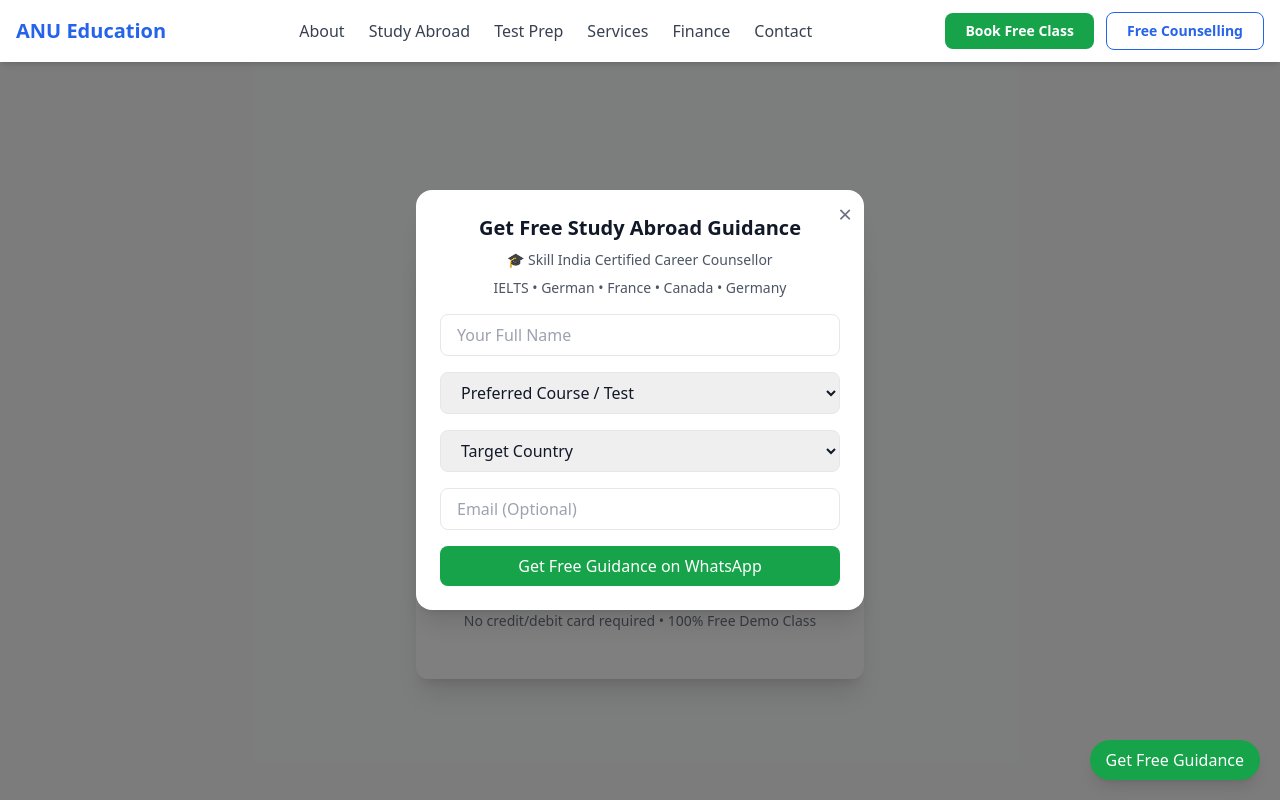
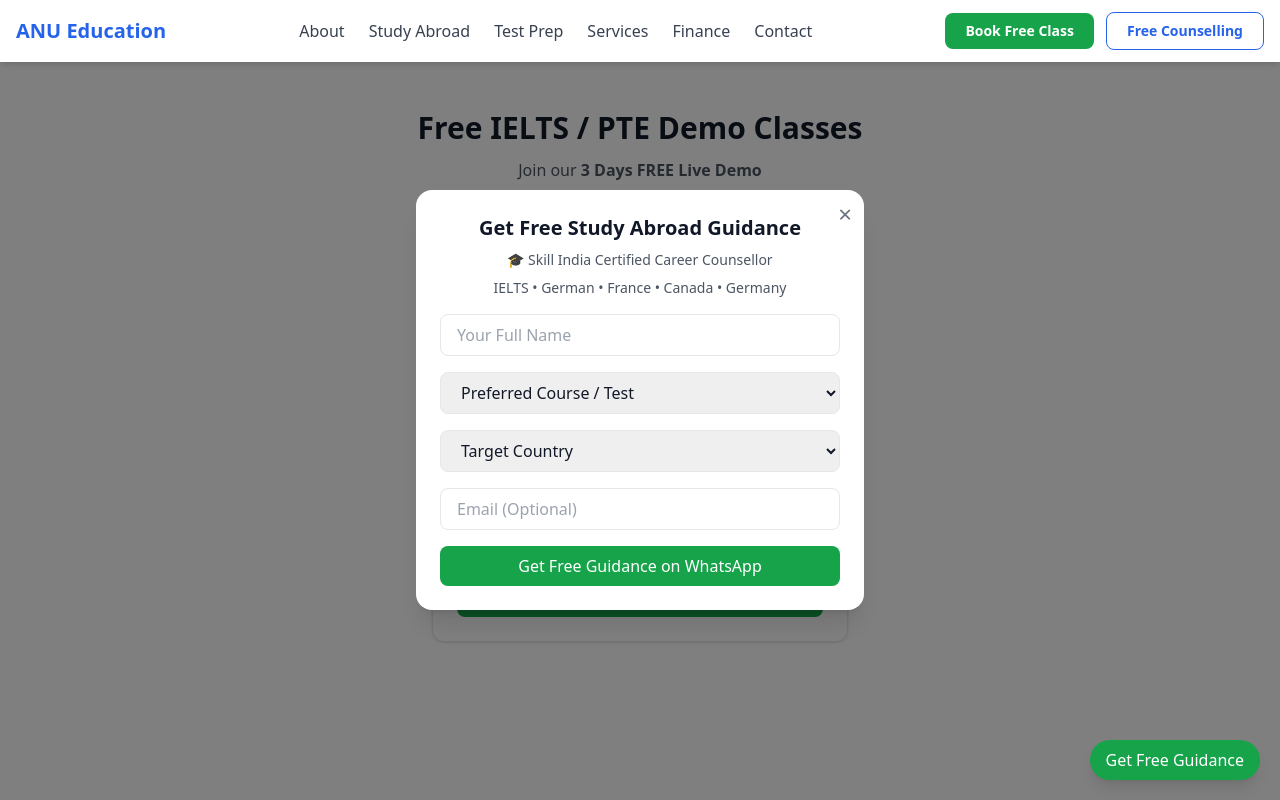
Before and after one commit to shailendra9897/anu-education, a Next.js app: page /free-demo in a window 1280 px wide. Shown: the top 800 px of the page. Built offline with nearby package versions, Linux system fonts and the light colour scheme.

Commit message:
Clean free demo landing page

```diff
--- a/app/free-demo/page.tsx
+++ b/app/free-demo/page.tsx
@@ -1,93 +1,158 @@
-"use client";
+'use client'
 
-import { useState } from "react";
+import { useState, useEffect } from "react";
 
 export default function FreeDemoPage() {
+  const [step, setStep] = useState(1);
   const [name, setName] = useState("");
   const [phone, setPhone] = useState("");
   const [course, setCourse] = useState("IELTS");
-  const [status, setStatus] = useState("");
+  const [success, setSuccess] = useState(false);
+  const [loading, setLoading] = useState(false);
+  const [seconds, setSeconds] = useState(7200);
 
-  const handleSubmit = async () => {
+  useEffect(() => {
+    const timer = setInterval(() => {
+      setSeconds(prev => (prev > 0 ? prev - 1 : 0));
+    }, 1000);
 
-    if (!name || !phone) {
-      setStatus("Please fill all fields");
-      return;
+    return () => clearInterval(timer);
+  }, []);
+
+  const hours = Math.floor(seconds / 3600);
+  const minutes = Math.floor((seconds % 3600) / 60);
+  const secs = seconds % 60;
+
+  const progress = (step / 3) * 100;
+
+  async function submitForm() {
+    setLoading(true);
+    try {
+      await fetch("/api/demo-lead", {
+        method: "POST",
+        headers: { "Content-Type": "application/json" },
+        body: JSON.stringify({ name, phone, course }),
+      });
+      setSuccess(true);
+    } catch (e) {
+      console.log(e);
+    }
+    setLoading(false);
   }
 
-    setStatus("Submitting...");
+  return (
+    <main className="bg-white min-h-screen text-gray-900">
+      {/* HERO */}
+      <section className="text-center py-12 px-4">
+        <h1 className="text-3xl font-bold mb-3">Free IELTS / PTE Demo Classes</h1>
+        <p className="text-gray-600 mb-3">
+          Join our <strong>3 Days FREE Live Demo</strong>
+        </p>
+        <p className="text-green-600 font-semibold">🔥 Limited seats this week</p>
+      </section>
 
-    const res = await fetch("/api/demo-lead", {
-      method: "POST",
-      headers: {
-        "Content-Type": "application/json",
-      },
-      body: JSON.stringify({ name, phone, course }),
-    });
+      {/* COUNTDOWN */}
+      <section className="text-center mb-10">
+        <p className="font-semibold text-lg">Next Demo Starts In</p>
+        <p className="text-3xl font-bold text-green-600">
+          {hours}:{minutes.toString().padStart(2, "0")}:{secs.toString().padStart(2, "0")}
+        </p>
+      </section>
 
-    if (res.ok) {
-      setStatus("✅ Registration successful");
-      setName("");
-      setPhone("");
-    } else {
-      setStatus("❌ Error submitting form");
-    }
-  };
+      {/* FORM */}
+      <section className="max-w-md mx-auto px-4 pb-16">
+        <div className="border rounded-xl shadow p-6">
+          <h2 className="text-xl font-semibold text-center mb-4">Reserve Your Free Demo</h2>
 
-  return (
-    <main className="min-h-screen bg-gray-50 flex items-center justify-center">
+          {/* PROGRESS */}
+          <div className="w-full bg-gray-200 h-2 rounded mb-6">
+            <div
+              className="bg-green-600 h-2 rounded"
+              style={{ width: progress + "%" }}
+            />
+          </div>
 
-      <div className="bg-white shadow-xl rounded-xl p-8 max-w-md w-full">
+          {/* SUCCESS SCREEN */}
+          {success ? (
+            <div className="text-center">
+              <h3 className="text-lg font-semibold mb-2">🎉 Demo Seat Reserved</h3>
+              <p className="text-gray-600 mb-4">Check WhatsApp for demo details</p>
+              <a
+                href="https://wa.me/919428186817"
+                className="block bg-green-600 text-white py-3 rounded-lg"
+              >
+                Open WhatsApp
+              </a>
+            </div>
+          ) : (
+            <>
+              {/* STEP 1 */}
+              {step === 1 && (
+                <div>
+                  <label className="text-sm font-medium">Your Name</label>
+                  <input
+                    className="w-full border rounded-lg p-3 mt-2 mb-4"
+                    placeholder="Enter your name"
+                    value={name}
+                    onChange={(e) => setName(e.target.value)}
+                  />
+                  <button
+                    onClick={() => setStep(2)}
+                    className="w-full bg-green-600 text-white py-3 rounded-lg"
+                  >
+                    Continue
+                  </button>
+                </div>
+              )}
 
-        <h1 className="text-2xl font-bold mb-3 text-center">
-          Free IELTS / PTE Demo Class
-        </h1>
+              {/* STEP 2 */}
+              {step === 2 && (
+                <div>
+                  <label className="text-sm font-medium">WhatsApp Number</label>
+                  <input
+                    className="w-full border rounded-lg p-3 mt-2 mb-4"
+                    placeholder="91XXXXXXXXXX"
+                    value={phone}
+                    onChange={(e) => setPhone(e.target.value)}
+                  />
+                  <button
+                    onClick={() => setStep(3)}
+                    className="w-full bg-green-600 text-white py-3 rounded-lg"
+                  >
+                    Continue
+                  </button>
+                </div>
+              )}
 
-        <p className="text-gray-600 text-center mb-6">
-          Book your FREE demo class with ANU Education.
-        </p>
-
+              {/* STEP 3 */}
+              {step === 3 && (
+                <div>
+                  <label className="text-sm font-medium">Select Course</label>
                   <select
-          className="w-full border p-3 rounded mb-3"
+                    className="w-full border rounded-lg p-3 mt-2 mb-4"
                     value={course}
                     onChange={(e) => setCourse(e.target.value)}
                   >
-          <option>IELTS</option>
-          <option>PTE</option>
-          <option>Study Abroad</option>
+                    <option value="IELTS">IELTS</option>
+                    <option value="PTE">PTE</option>
+                    <option value="Study Abroad">Study Abroad</option>
                   </select>
-
-        <input
-          type="text"
-          placeholder="Full Name"
-          className="w-full border p-3 rounded mb-3"
-          value={name}
-          onChange={(e) => setName(e.target.value)}
-        />
-
-        <input
-          type="text"
-          placeholder="Phone Number"
-          className="w-full border p-3 rounded mb-3"
-          value={phone}
-          onChange={(e) => setPhone(e.target.value)}
-        />
-
                   <button
-          onClick={handleSubmit}
-          className="w-full bg-green-600 text-white py-3 rounded-lg font-semibold"
+                    onClick={submitForm}
+                    disabled={loading}
+                    className="w-full bg-green-600 text-white py-3 rounded-lg"
                   >
-          Reserve My Free Demo
+                    {loading ? "Submitting..." : "Start Free Demo"}
                   </button>
-
-        <p className="text-sm text-gray-500 text-center mt-2">
-          No credit/debit card required • 100% Free Demo Class
+                  <p className="text-xs text-gray-500 text-center mt-3">
+                    No credit card required
                   </p>
-
-        <p className="text-center mt-4 text-sm">{status}</p>
-
                 </div>
-
+              )}
+            </>
+          )}
+        </div>
+      </section>
     </main>
   );
 }
```
Lines whose indentation alone changed are shown as unchanged.
